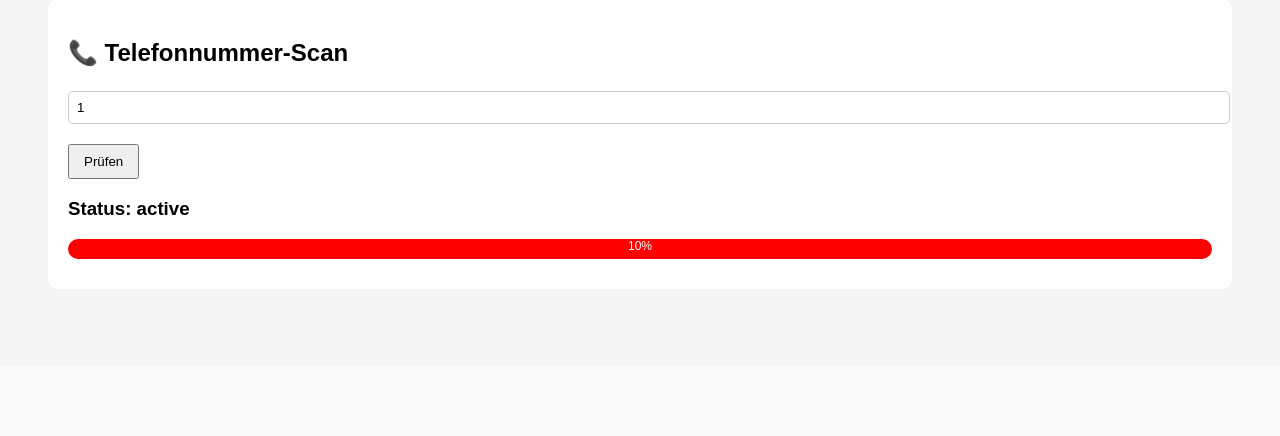
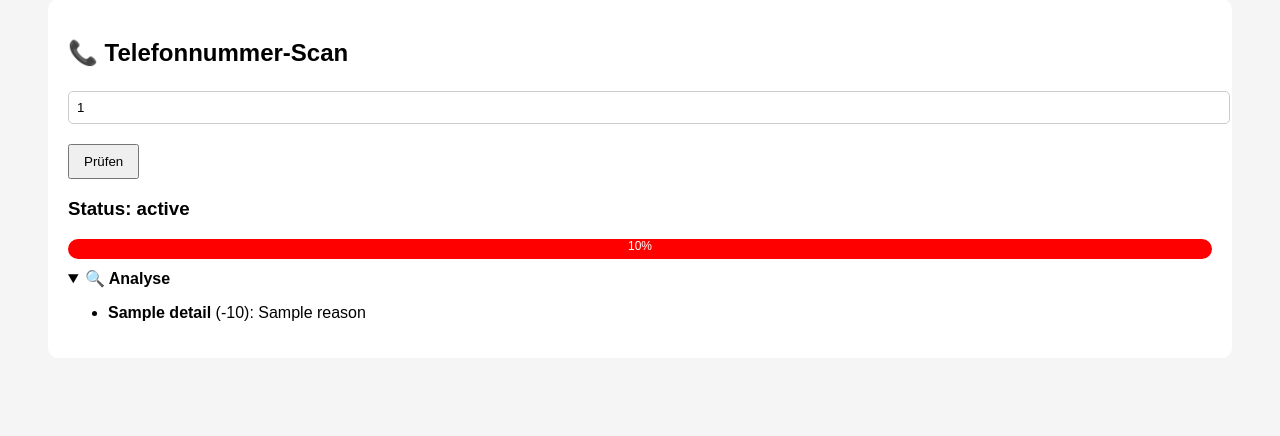
Before and after one commit to daniel-1511/pishing_projekt, a Python web app: template templates/index.html in a window 1280 px wide. Shown: the part 1363-1799 px from the top of the page. Before the commit the page ends 1622 px from the top, so only its background shows below. Run offline with Jinja, Linux system fonts and the light colour scheme; the template is opened without the code that fills it: most values are stand-ins (such as "Sample title", 1, 10 or a date in 2020).

Commit message:
update für telefon mit ausgabe

```diff
--- a/templates/index.html
+++ b/templates/index.html
@@ -243,13 +243,26 @@ window.onload = function () {
     </form>
 
     {% if phone_result %}
-        <h3>Status: {{ phone_result.status }}</h3>
-        <div class="bar">
-            <div class="bar-inner {% if phone_result.score <= 10 %}red{% elif phone_result.score <= 30 %}orange{% elif phone_result.score <= 60 %}yellow{% else %}green{% endif %}">
-                {{ phone_result.score }}%
-            </div>
+    <h3>Status: {{ phone_result.status }}</h3>
+
+    <div class="bar">
+        <div class="bar-inner {% if phone_result.score <= 10 %}red{% elif phone_result.score <= 30 %}orange{% elif phone_result.score <= 60 %}yellow{% else %}green{% endif %}">
+            {{ phone_result.score }}%
         </div>
+    </div>
+
+    {% if phone_result.details %}
+    <details open>
+        <summary><strong>🔍 Analyse</strong></summary>
+        <ul>
+        {% for name, points, reason in phone_result.details %}
+            <li><strong>{{ name }}</strong> (-{{ points }}): {{ reason }}</li>
+        {% endfor %}
+        </ul>
+    </details>
     {% endif %}
+{% endif %}
+
 </div>
 
 </body>
```
Also changed, not shown: app.py (line endings or trailing spaces), scan/analyze_website.py (line endings or trailing spaces), scan/url_scan.py (line endings or trailing spaces).
